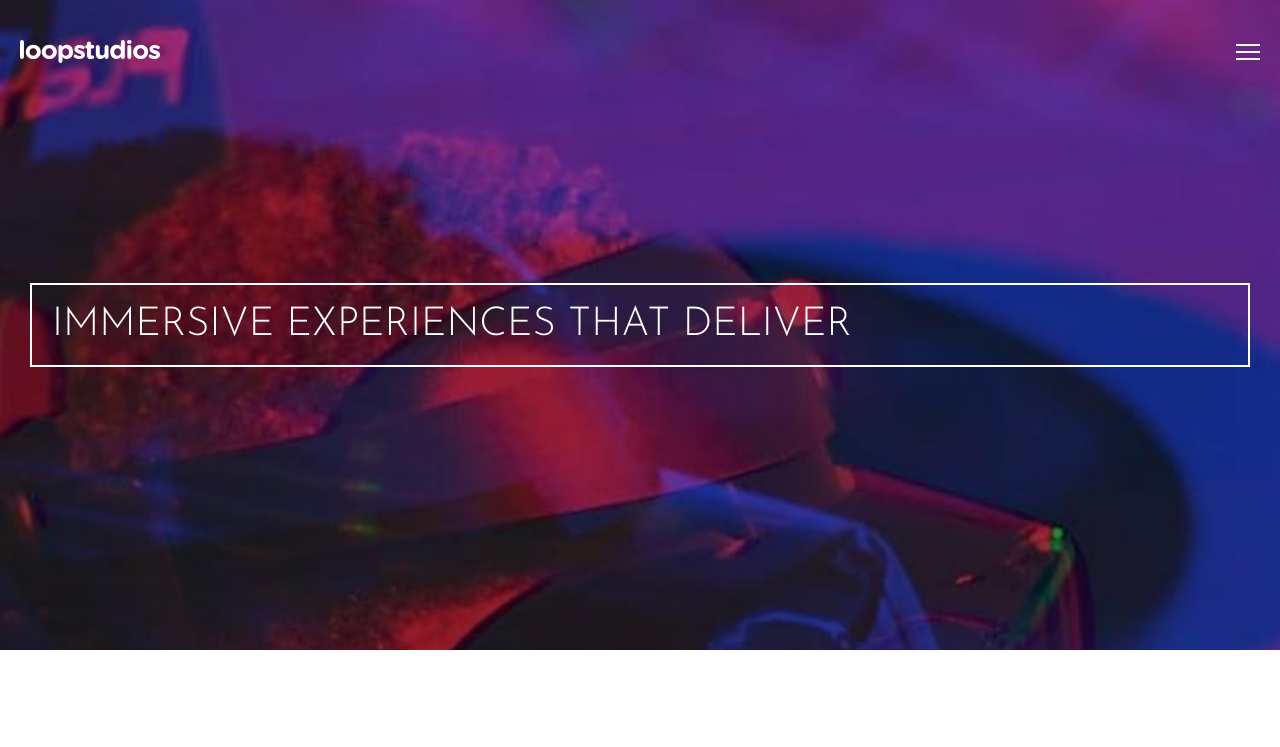
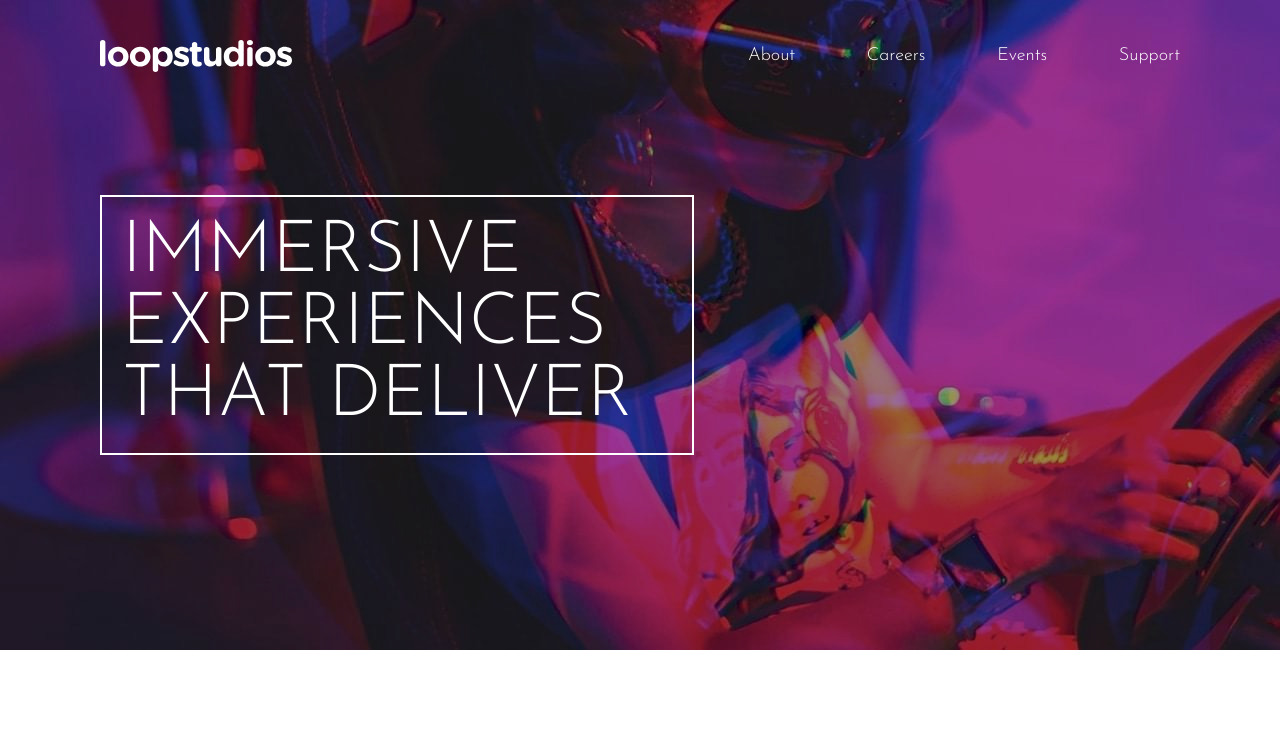
Before and after one commit to DavichoDev/loopstudios-landing-page, a website: page index.html in a window 1280 px wide. Shown: the top 747 px of the page. Drawn offline with Linux system fonts and the light colour scheme.

Commit message:
[FEAT] two first sections desktop friendly

```diff
--- a/index.html
+++ b/index.html
@@ -24,6 +24,12 @@
             <div class="logo-menu">
                 <img src="build/img/icon-hamburger.svg" alt="Logo Menu">
             </div>
+            <nav class="nav-menu">
+                <a href="#">About</a>
+                <a href="#">Careers</a>
+                <a href="#">Events</a>
+                <a href="#">Support</a>
+            </nav>
         </div>
         <div class="hero-content">
             <div class="text-hero">
@@ -35,7 +41,7 @@
     <section class="about">
         <div class="about-content contenedor">
             <div class="imagen">
-                <img src="build/img/mobile/image-interactive.jpg" alt="">
+                <img src="build/img/mobile/image-interactive.jpg" alt="Interactive">
             </div>
             <div class="text">
                 <h1>the leader in interactive vr</h1>
--- a/src/scss/about/_about.scss
+++ b/src/scss/about/_about.scss
@@ -3,20 +3,55 @@
 
 .about {
     margin: 10rem 0 5rem 0;
+    @include m.desktop {
+        margin: 10rem 0;
+    }
     .about-content {
+        @include m.desktop {
+            background-image: url(../img/desktop/image-interactive.jpg);
+            background-repeat: no-repeat;
+            display: grid;
+            grid-template-columns: repeat(6, 1fr);
+            grid-template-rows: repeat(6, 10rem);
+        }
 
         .imagen {
+            @include m.desktop {
+                display: none;
+            }
             padding: 0 2rem;
+            img {
+                margin: 0 auto;
+            }
         }
         .text {
             padding: 3rem 3rem;
             text-align: center;
+            @include m.desktop {
+                grid-column: 4/8;
+                grid-row: 3;
+                background-color: v.$white;
+                height: fit-content;
+                padding: 5rem;
+            }
             h1 {
                 font-size: 3.5rem;
                 margin: 2rem 0;
+                @include m.desktop {
+                    font-size: 4.8rem;
+                    text-align: left;
+                }
             }
             p {
                 line-height: 2;
+                @include m.desktop {
+                    text-align: justify;
+                }
+            }
+            @include m.desktop {
+                h1, p {
+                    padding: 0 2.5rem;
+                }
             }
         }
     }
--- a/src/scss/header/_header.scss
+++ b/src/scss/header/_header.scss
@@ -7,6 +7,22 @@
     background-size: cover;
     min-height: 65rem;
     position: relative;
+
+    &::after {
+        content: "";
+        background-color: v.$black;
+        opacity: .4;
+        position: absolute;
+        top: 0;
+        right: 0;
+        left: 0;
+        bottom: 0;
+    }
+
+    @include m.telefono {
+        background-image: url(../img/desktop/image-hero.jpg);
+    }
+
     .header-content {
         position: absolute;
         width: 100%;
@@ -15,14 +31,36 @@
         align-items: center;
         padding: 4rem 2rem;
         z-index: 1;
+
         .logo {
+            @include m.desktop {
+                width: 20rem;
+            }
+
             width: 14rem;
             cursor: pointer;
         }
+
         .logo-menu {
             cursor: pointer;
+
+            @include m.desktop {
+                display: none;
+            }
+        }
+
+        .nav-menu {
+            display: flex;
+            justify-content: space-between;
+            min-width: 40%;
+
+            a {
+                color: v.$white;
+                font-size: 1.8rem;
+            }
         }
     }
+
     .hero-content {
         display: flex;
         align-items: center;
@@ -30,18 +68,46 @@
         width: 100%;
         height: 65rem;
         position: absolute;
+
+        @include m.desktop {
+            justify-content: flex-start;
+        }
+
         .text-hero {
             width: 100%;
             margin: 0 3rem;
             padding: 2rem;
             border: 2px solid v.$white;
+            z-index: 1;
+            @include m.tablet {
+                max-width: 55%;
+                margin: 0;
+            }
+
             h1 {
                 margin: 0;
                 text-transform: uppercase;
                 color: v.$white;
                 font-size: 4rem;
                 line-height: 1;
+
+                @include m.tablet {
+                    font-size: 5rem;
+                }
+
+                @include m.desktop {
+                    font-size: 7.2rem;
+                }
             }
         }
     }
+
+    @include m.desktop {
+
+        .hero-content,
+        .header-content {
+            padding-left: 10rem;
+            padding-right: 10rem;
+        }
+    }
 }
```
Also changed, not shown: build/css/app.css, 1 other file.
